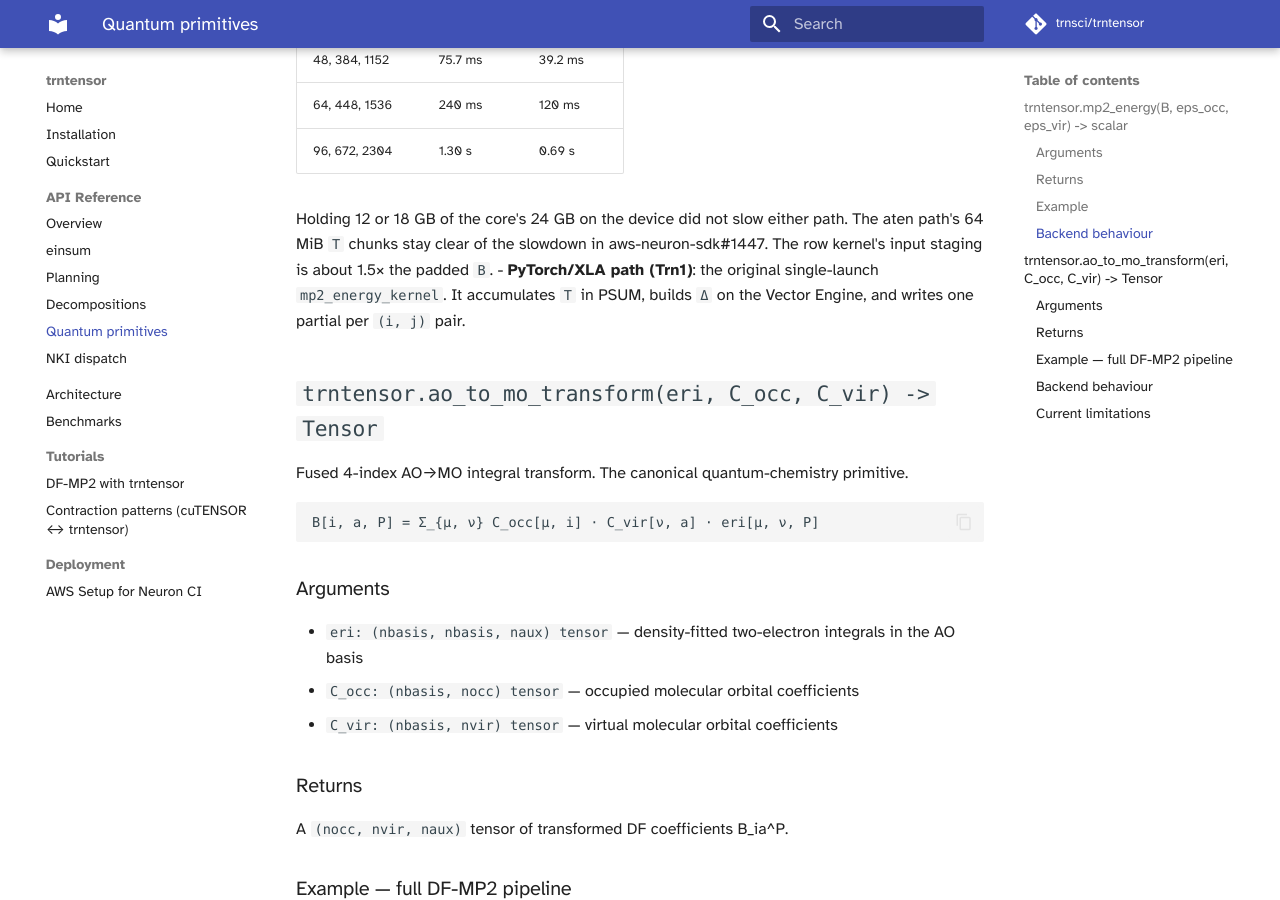
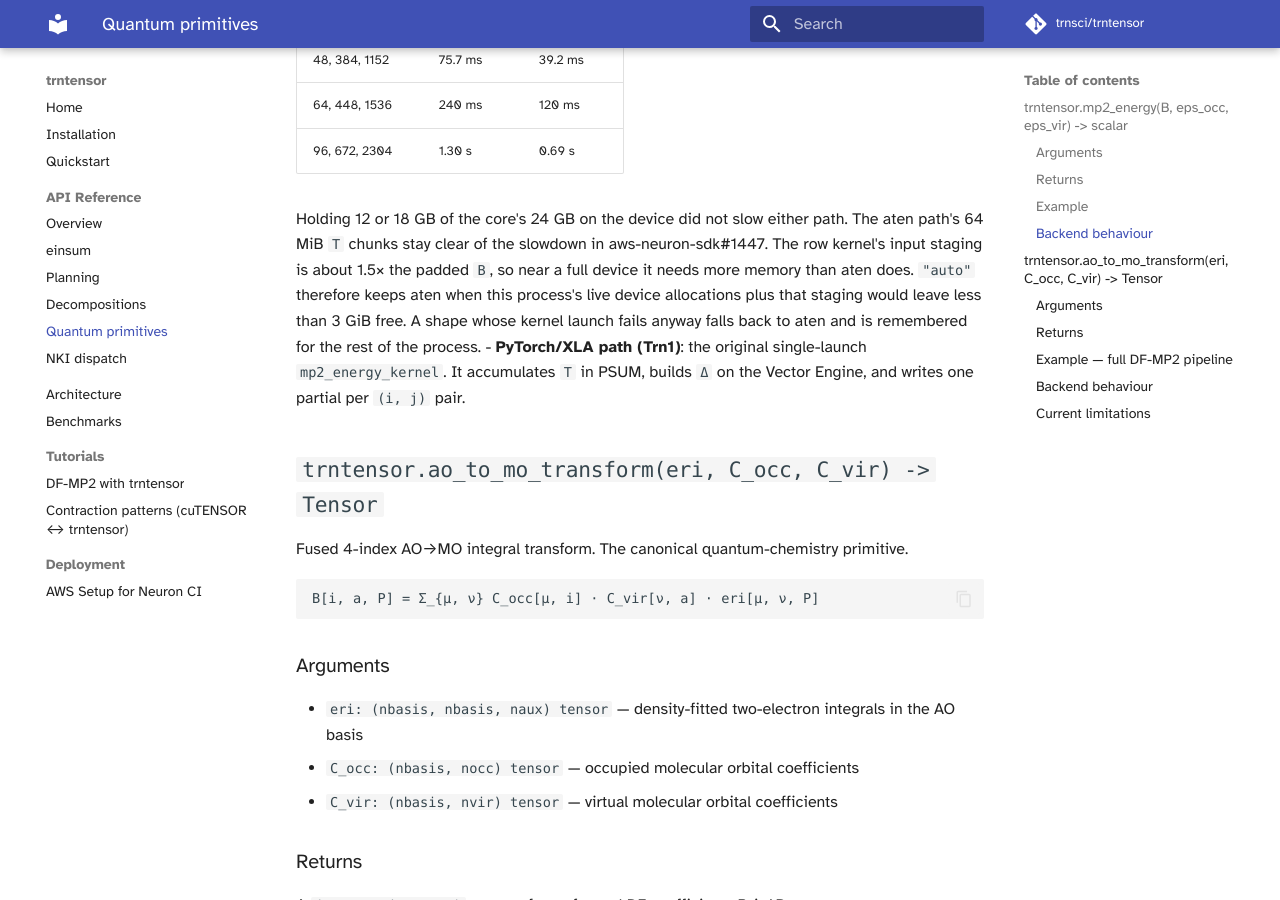
Before and after one commit to trnsci/trntensor, an MkDocs documentation site: the page built from docs/api/quantum.md, in a window 1280 px wide and 900 px high, scrolled down 1721 px. Built offline with MkDocs 1.6.1 and Material for MkDocs 9.7.7, drawn with Linux system fonts in a browser that asks for light colours; some web fonts are replaced; comment, search, counter and statistics services are not loaded.

Commit message:
docs: MP2 row-kernel memory guard

```diff
--- a/docs/api/quantum.md
+++ b/docs/api/quantum.md
@@ -74,7 +74,11 @@ print(f"E_MP2 = {E.item():.6f}")
   Holding 12 or 18 GB of the core's 24 GB on the device did not slow either
   path. The aten path's 64 MiB `T` chunks stay clear of the slowdown in
   aws-neuron-sdk#1447. The row kernel's input staging is about 1.5× the
-  padded `B`.
+  padded `B`, so near a full device it needs more memory than aten does.
+  `"auto"` therefore keeps aten when this process's live device allocations
+  plus that staging would leave less than 3 GiB free. A shape whose kernel
+  launch fails anyway falls back to aten and is remembered for the rest of
+  the process.
 - **PyTorch/XLA path (Trn1)**: the original single-launch `mp2_energy_kernel`.
   It accumulates `T` in PSUM, builds `Δ` on the Vector Engine, and writes one
   partial per `(i, j)` pair.
```
Also changed, not shown: CHANGELOG.md (+1 -0 lines).
